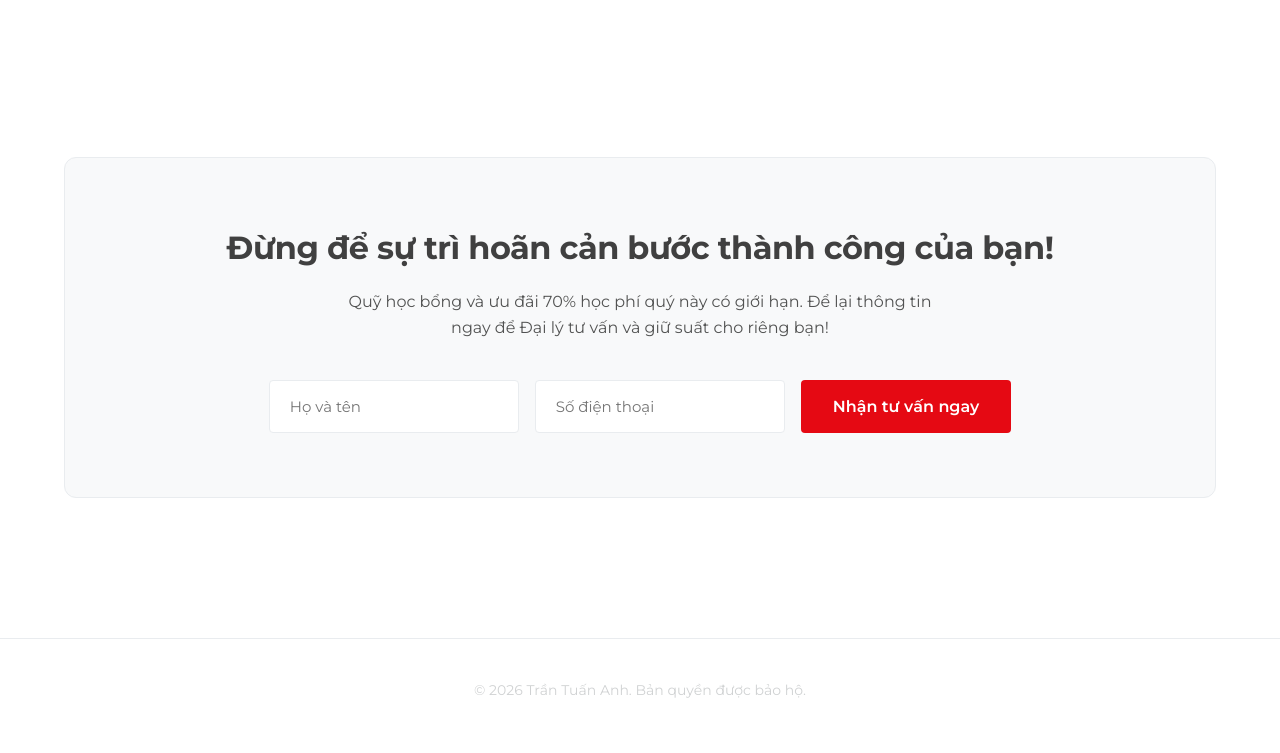
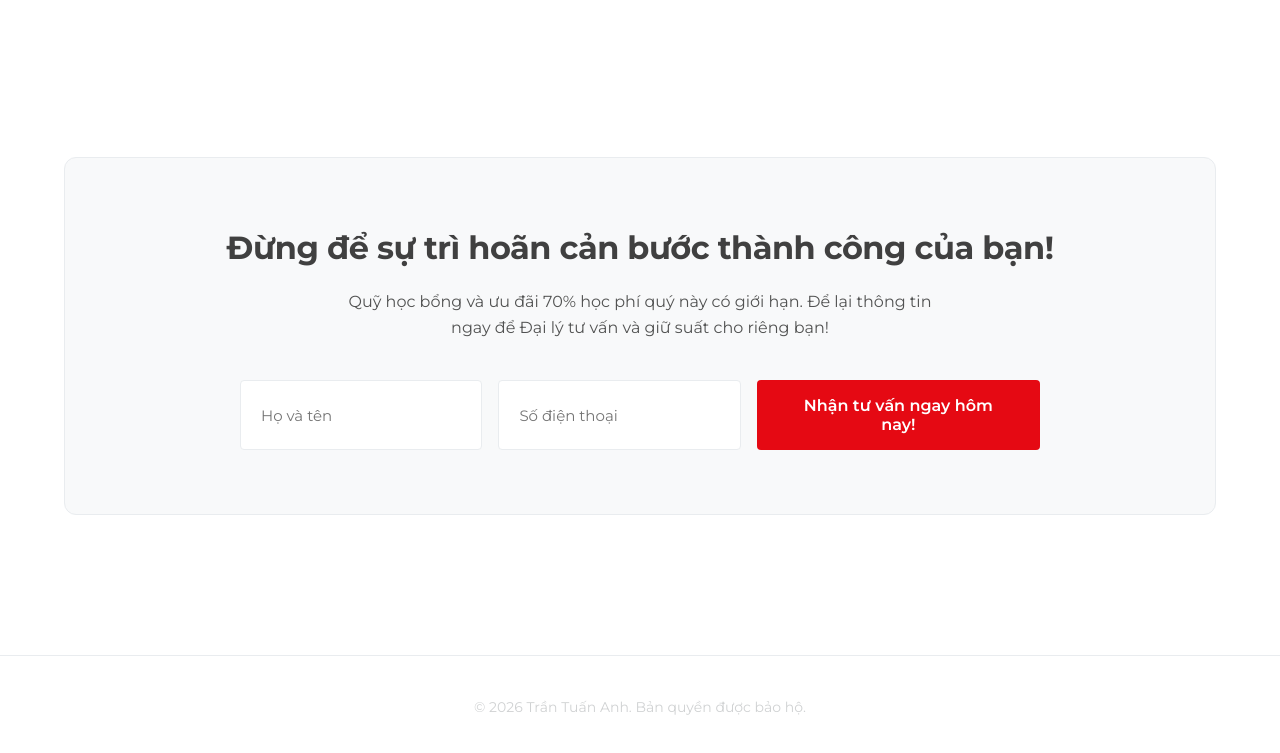
Before and after one commit to pcminh-bit/landing-page, a plain HTML site: page index.html in a window 1280 px wide. Shown: the part 1676-2429 px from the top of the page. Drawn offline with Linux system fonts and the light colour scheme.

Commit message:
27Apr: sửa CTA

```diff
--- a/index.html
+++ b/index.html
@@ -160,7 +160,7 @@
                 <div class="cta-form">
                     <input type="text" placeholder="Họ và tên">
                     <input type="text" placeholder="Số điện thoại">
-                    <button class="btn btn-primary">Nhận tư vấn ngay</button>
+                    <button class="btn btn-primary">Nhận tư vấn ngay hôm nay!</button>
                 </div>
             </div>
         </section>
```
